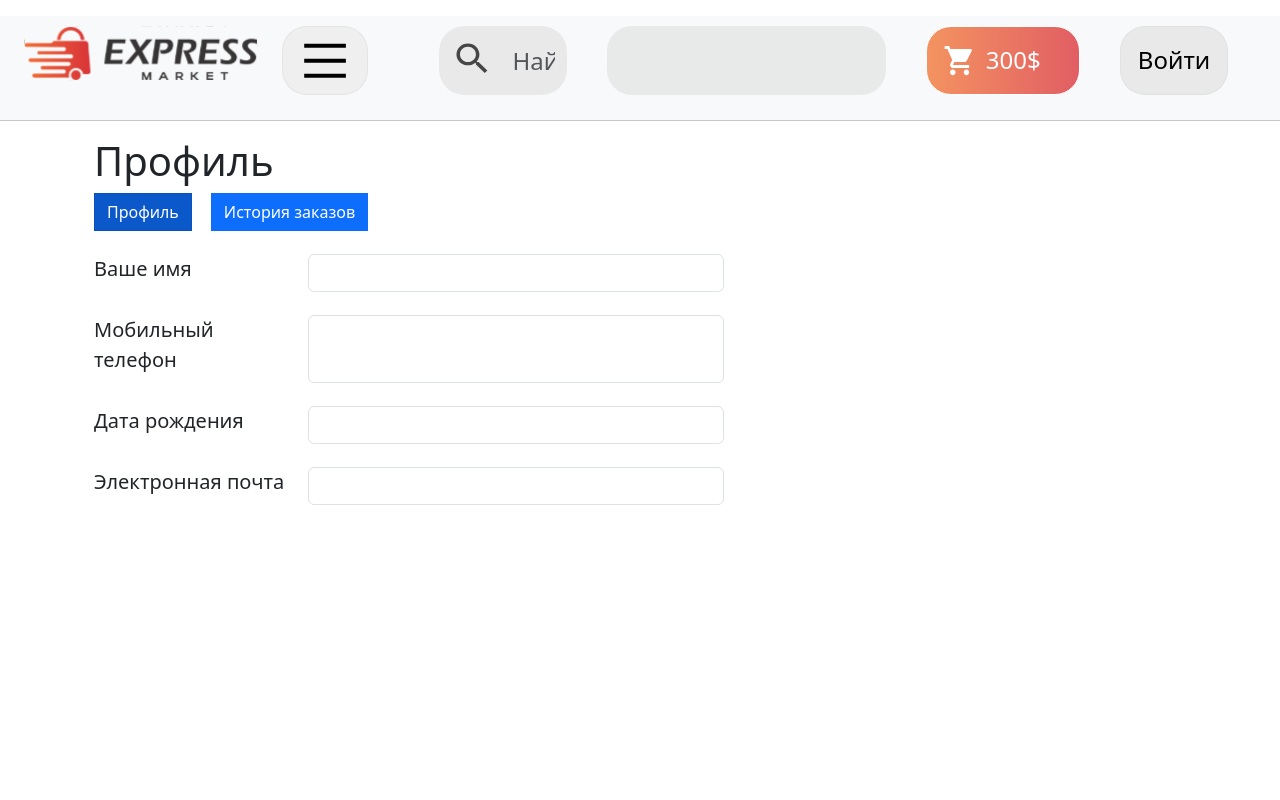
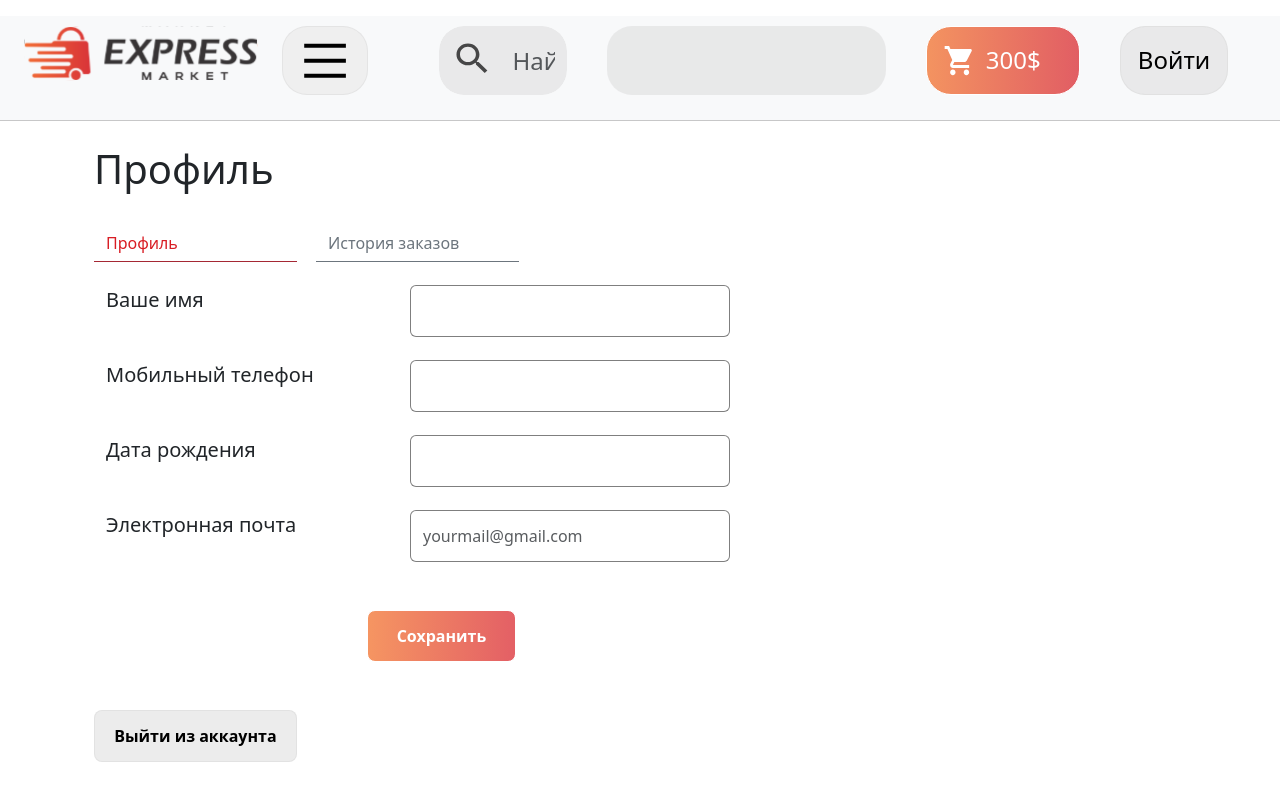
Before and after one commit to aruzhankuanysh/express-market, a Next.js app: page /personal-area in a window 1280 px wide. Built offline with nearby package versions, Linux system fonts and the light colour scheme.

Commit message:
finished profile page

```diff
--- a/components/authorize/login.tsx
+++ b/components/authorize/login.tsx
@@ -2,7 +2,7 @@ import { Button } from "react-bootstrap";
 
 function Login ():JSX.Element {
     return<>
-        <Button className='btn_primary' size="lg">
+        <Button className='btn_primary btn_login' size="lg">
            <span className="text_size">Войти</span>
         </Button>
     </>
--- a/components/authorize/personal-area.tsx
+++ b/components/authorize/personal-area.tsx
@@ -21,6 +21,13 @@ const PersonalArea = (): JSX.Element => {
   // const [gender. setGender] = useState(authState?.user?.gender ?? "male");
   // const [phone, setPhone] = useState(authState?.user?.phone ?? "");
   // const [name, setName] = useState(authState?.user?.name ?? "");
+  const [checked, setChecked] = useState(false);
+  const [radioValue, setRadioValue] = useState("1");
+
+  const radios = [
+    { name: "Профиль", value: "1" },
+    { name: "История заказов", value: "2" },
+  ];
 
   const [orders, setOrders] = useState([]);
 
@@ -35,6 +42,10 @@ const PersonalArea = (): JSX.Element => {
     InProgress: "В Работе",
     Succes: "Создан",
   };
+
+  function combineClasses(...classes: (string | undefined | false)[]): string {
+    return classes.filter((c): c is string => typeof c === "string").join(" ");
+  }
 
   // const UpdateData = async () => {
   //     const result = await getEmitHelpers(authState.authToken);
@@ -84,29 +95,53 @@ const PersonalArea = (): JSX.Element => {
   return (
     <>
       <Container>
-        <Row>
+        <Row className="my-4">
           <h1>Профиль</h1>
         </Row>
-        <ToggleButtonGroup type="radio" name="options" defaultValue={1}>
-            <ToggleButton id="tgb-radio-1" className="toggle_btn" value={1}        > Профиль </ToggleButton>
-            <ToggleButton id="tbg-radio-2" className="toggle_btn" value={2}> История заказов </ToggleButton>
-        </ToggleButtonGroup>
+        <ButtonGroup>
+          {radios.map((radio, idx) => (
+            <ToggleButton
+              key={idx}
+              id={`radio-${idx}`}
+              type="radio"
+              variant={
+                radioValue === radio.value ? "danger" : "outline-secondary"
+              }
+              name="radio"
+              value={radio.value}
+              checked={radioValue === radio.value}
+              onChange={(e) => setRadioValue(e.currentTarget.value)}
+              className={combineClasses(
+                "toggle_btn",
+                radioValue === radio.value && ("selected-radio" as const)
+              )}
+            >
+              {radio.name}
+            </ToggleButton>
+          ))}
+        </ButtonGroup>
         <Form.Group className="form_wrapper">
           <Form.Label>Ваше имя</Form.Label>
-          <Form.Control />
+          <Form.Control className="form_input" />
         </Form.Group>
         <Form.Group className="form_wrapper">
           <Form.Label>Мобильный телефон</Form.Label>
-          <Form.Control />
+          <Form.Control className="form_input" />
         </Form.Group>
         <Form.Group className="form_wrapper">
           <Form.Label>Дата рождения</Form.Label>
-          <Form.Control />
+          <Form.Control className="form_input" />
         </Form.Group>
-        <Form.Group className="form_wrapper">
+        <Form.Group className="form_wrapper" controlId="exampleForm.ControlInput1">
           <Form.Label>Электронная почта</Form.Label>
-          <Form.Control />
+          <Form.Control className="form_input" placeholder="yourmail@gmail.com"/>
         </Form.Group>
+        <Col md={{ span: 3, offset: 3 }} className="my-5 save_btn_wrap" style={{ maxWidth: '149px !important' }}>
+          <Button className="gradient_btn save_btn" >Сохранить</Button>
+        </Col>
+        <Col>
+            <Button className="btn_primary logout_btn">Выйти из аккаунта</Button>
+        </Col>
       </Container>
     </>
   );
--- a/components/cart.tsx
+++ b/components/cart.tsx
@@ -3,7 +3,7 @@ import { Button, Col, Image, Row } from "react-bootstrap";
 function Cart(): JSX.Element {
   return (
     <>
-      <Button className="cart_btn">
+      <Button className="cart_btn gradient_btn">
         <Image src="cart.svg" />
         <p id="cart">300$</p>
       </Button>
--- a/pages/personal-area.tsx
+++ b/pages/personal-area.tsx
@@ -9,8 +9,8 @@ const Index: NextPage = () => {
     return (
         <>
             <Header/>
-            <Container>
-                <PersonalArea/>
+            <Container >
+                <PersonalArea />
             </Container>
         </>
     )
--- a/styles/globals.css
+++ b/styles/globals.css
@@ -1,7 +1,9 @@
 :root {
   --gosu-grey: rgba(217, 217, 217, 0.5);
   --gosu-light-grey: rgba(0, 0, 0, 0.2);
+  --gosu-second-grey: rgba(0, 0, 0, 0.5);
   --gosu-black: black;
+  --gosu-red: #d81d24;
   --gosu-red-gradient: linear-gradient(
     271.02deg,
     rgba(216, 29, 36, 0.7) 1.59%,
@@ -37,16 +39,20 @@ body {
   border-radius: 25px;
 }
 
+.btn_login {
+  width: 107.85px;
+  height: 68.74px;
+  margin-left: 40px;
+  margin-right: 40px;
+  border-radius: 25px !important;
+}
+
 .btn_primary {
   background: var(--gosu-grey) !important;
   border-color: var(--gosu-grey) !important;
   color: var(--gosu-black) !important;
-  margin-left: 40px;
-  margin-right: 40px ;
+
   font-size: 24px;
-  width: 107.85px;
-  height: 68.74px;
-  border-radius: 25px !important;
 }
 
 #search_bar {
@@ -83,7 +89,6 @@ body {
   margin-left: 40px;
 }
 
-
 .burger_menu:hover {
   transition: 30ms;
   background-color: var(--gosu-grey) !important;
@@ -94,27 +99,50 @@ body {
   padding: 10px 0 25px !important;
 }
 
+.cart_btn {
+  width: 153.7px;
+  height: 68.74px;
+  font-size: 24px;
+}
 
-
-.cart_btn {
+.gradient_btn {
   background: var(--gosu-red-gradient) !important;
   border-color: var(--gosu-red-gradient) !important;
   margin-left: 40px;
   display: flex !important;
   flex-direction: row !important;
   align-items: center;
+  border-radius: 25px !important;
   justify-content: center;
-  width: 153.7px;
-  height: 68.74px;
-  font-size: 24px;
-  border-radius: 25px !important;
+}
+
+.save_btn_wrap {
+  max-width: 149px !important;
+}
+
+.save_btn {
+  border-radius: 8px !important;
+  font-weight: 600 !important;
+  width: 148.97px;
+  height: 52.08px;
+  margin: 0 !important;
 }
 
 .toggle_btn {
-  /* color: black !important;
-  background-color: white !important; */
+  display: flex !important;
+  justify-content: flex-start !important ;
+  background-color: white !important;
   margin-right: 20px !important;
   border-radius: 0px !important;
+  border-top: none !important;
+  border-left: none !important;
+  border-right: none !important;
+  width: 203px !important;
+  max-width: 203px !important;
+}
+
+.selected-radio {
+  color: var(--gosu-red) !important;
 }
 
 .text_size {
@@ -124,13 +152,27 @@ body {
 .form_wrapper {
   margin-top: 23px;
   display: flex;
-  max-width: 630px;
+  max-width: 636px;
+}
+
+.form_input {
+  border: 1px solid var(--gosu-second-grey) !important;
+  max-width: 320px;
+  height: 52px !important;
 }
 
 .form_wrapper label {
   font-size: 20px;
-  width: 300px !important;
-  margin-right: 20px !important;
+  width: 340px !important;
+  padding-left: 12px !important;
+}
+
+.logout_btn {
+  font-weight: 600 !important;
+  font-size: 16px !important;
+  border-radius: 8px !important;
+  width: 202.83px !important;
+  height: 52.08px !important;
 }
 
 #cart {
```
Also changed, not shown: components/footer.tsx (added, +10 -0 lines). Lines whose indentation alone changed are shown as unchanged.
